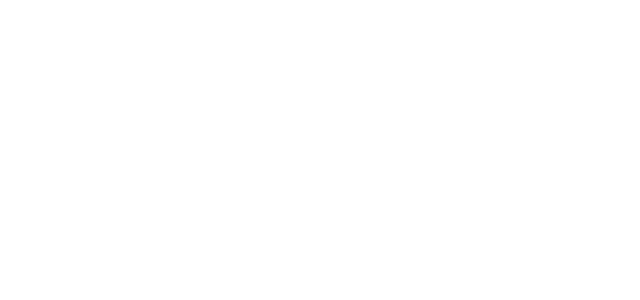
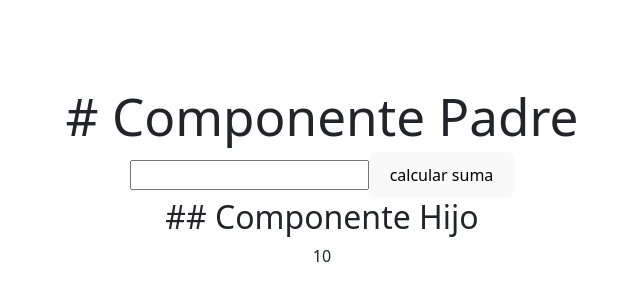
Before and after one commit to Alex29Script/reactPruebas-front, a React (Vite) app: page /funcion/PadreHijo in a window 1280 px wide. Before the commit this address had no page. Shown: the part 214-514 px from the top of the page, without its empty margins (318-958 px from the left). Built offline with nearby package versions, Linux system fonts and the light colour scheme.

Commit message:
React Función entre Componentes Padre Hijo
Como cambiar el estado de componente hijo al padre

```diff
--- a/src/App.jsx
+++ b/src/App.jsx
@@ -9,6 +9,7 @@
 import { Input } from './components/Input'
 import { Server2 } from './components/Server2'
 import { Sever2consulta } from './components/server2Consulta'
+import { Padre } from './components/FuncionPadreHijo/Padre'
 
 
 function App() {
@@ -24,6 +25,8 @@
         <Route path="/input/" element={<Input/>}/>
         <Route path='/server2' element={<Server2/>}/>
         <Route path="/server2/mensajes" element={<Sever2consulta/>}/>
+        <Route path="/funcion/PadreHijo" element={<Padre/>}/>
+
       </Routes>
     </BrowserRouter>
     </>
--- /dev/null
+++ b/src/components/FuncionPadreHijo/Hijo.jsx
@@ -0,0 +1,15 @@
+import { useState } from "react"
+
+
+export const Hijo = ({id}) =>{
+
+
+
+    return(
+        <>
+         <h2>## Componente Hijo</h2>
+
+         <p> {id+10} </p>
+        </>
+    )
+}
--- /dev/null
+++ b/src/components/FuncionPadreHijo/Padre.jsx
@@ -0,0 +1,27 @@
+import { Hijo } from "./hijo"
+import { useState } from "react"
+
+export const Padre=()=>{
+
+    const [Idhijo,setIdhijo]=useState(0)
+
+    const enviar = (event)=>{
+        event.preventDefault()
+        const num= document.getElementById("xx").value
+        console.log(num)
+        setIdhijo(parseInt(num))
+    }
+
+
+    return(
+        <>
+            <h1># Componente Padre </h1>
+            <form >
+            <input type="number" className="xx" id="xx" />
+            <button type="submit" onClick={event=>enviar(event)}> calcular suma </button>
+            </form>
+
+            < Hijo id={Idhijo}/>
+        </>
+    )
+}
```
